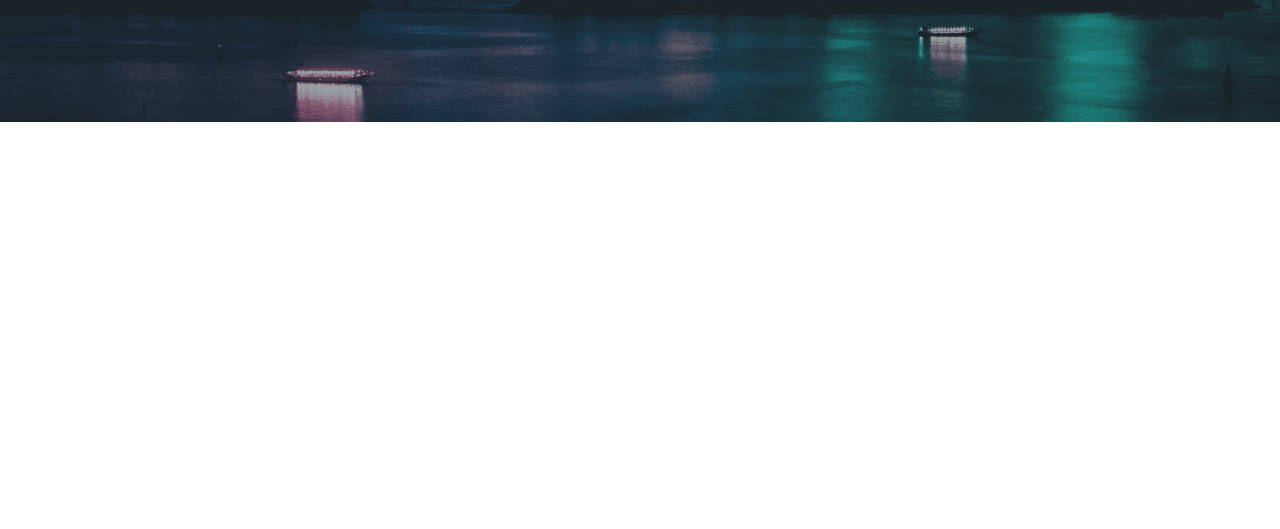
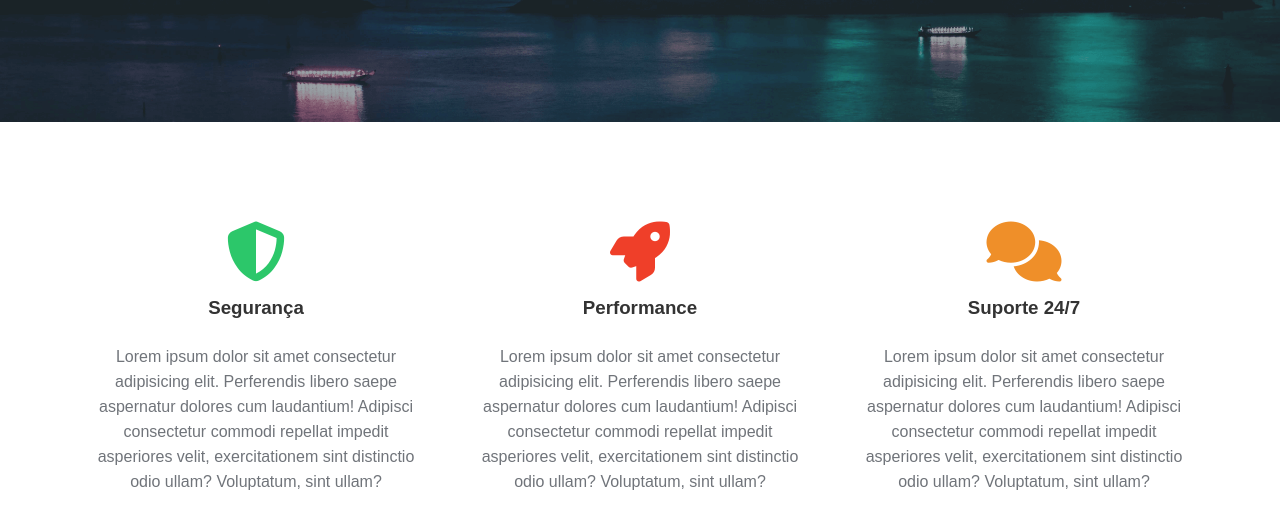
Before and after one commit to Paulo-Civ/responsive_page, a plain HTML site: page index.html in a window 1280 px wide. Shown: the part 377-906 px from the top of the page. Before the commit the page ends 800 px from the top, so only its background shows below. Drawn offline with Linux system fonts and the light colour scheme.

Commit message:
Services - section

```diff
--- a/css/styles.css
+++ b/css/styles.css
@@ -89,3 +89,46 @@ nav {
 .main-banner p {
     font-size: 32px;
 }
+
+/* Services */
+.service-container {
+    padding: 5rem 0;
+}
+
+.service-container ul {
+    display: flex;
+    width: 90%;
+    margin: 0 auto;
+}
+
+.service-container li {
+    flex: 1 1 200px;
+    list-style: none;
+    text-align: center;
+    padding: 20px;
+}
+
+.fas {
+    font-size: 60px;
+    margin-bottom: 15px;
+}
+
+.fa-shield-alt {
+    color: #2cc76a;
+}
+
+.fa-rocket {
+    color: #ef3f29;
+}
+
+.fa-comments {
+    color: #ef8f29;
+}
+
+.service-container h3 {
+    margin-bottom: 25px;
+}
+
+.service-container p {
+    line-height: 25px;
+}
--- a/index.html
+++ b/index.html
@@ -39,6 +39,34 @@
                 <h1>hDC Host</h1>
                 <p>Os melhores serviços para projetos de todos os tamanhos</p>
             </div>
+            <section class="service-container">
+                <ul>
+                    <li>
+                        <i class="fas fa-shield-alt"></i>
+                        <h3>Segurança</h3>
+                        <p>Lorem ipsum dolor sit amet consectetur adipisicing elit. Perferendis libero saepe aspernatur
+                            dolores cum laudantium! Adipisci consectetur commodi repellat impedit asperiores velit,
+                            exercitationem sint distinctio odio ullam? Voluptatum, sint ullam?
+                        </p>
+                    </li>
+                    <li>
+                        <i class="fas fa-rocket"></i>
+                        <h3>Performance</h3>
+                        <p>Lorem ipsum dolor sit amet consectetur adipisicing elit. Perferendis libero saepe aspernatur
+                            dolores cum laudantium! Adipisci consectetur commodi repellat impedit asperiores velit,
+                            exercitationem sint distinctio odio ullam? Voluptatum, sint ullam?
+                        </p>
+                    </li>
+                    <li>
+                        <i class="fas fa-comments"></i>
+                        <h3>Suporte 24/7</h3>
+                        <p>Lorem ipsum dolor sit amet consectetur adipisicing elit. Perferendis libero saepe aspernatur
+                            dolores cum laudantium! Adipisci consectetur commodi repellat impedit asperiores velit,
+                            exercitationem sint distinctio odio ullam? Voluptatum, sint ullam?
+                        </p>
+                    </li>
+                </ul>
+            </section>
         </main>
     </div>
 </body>
```
